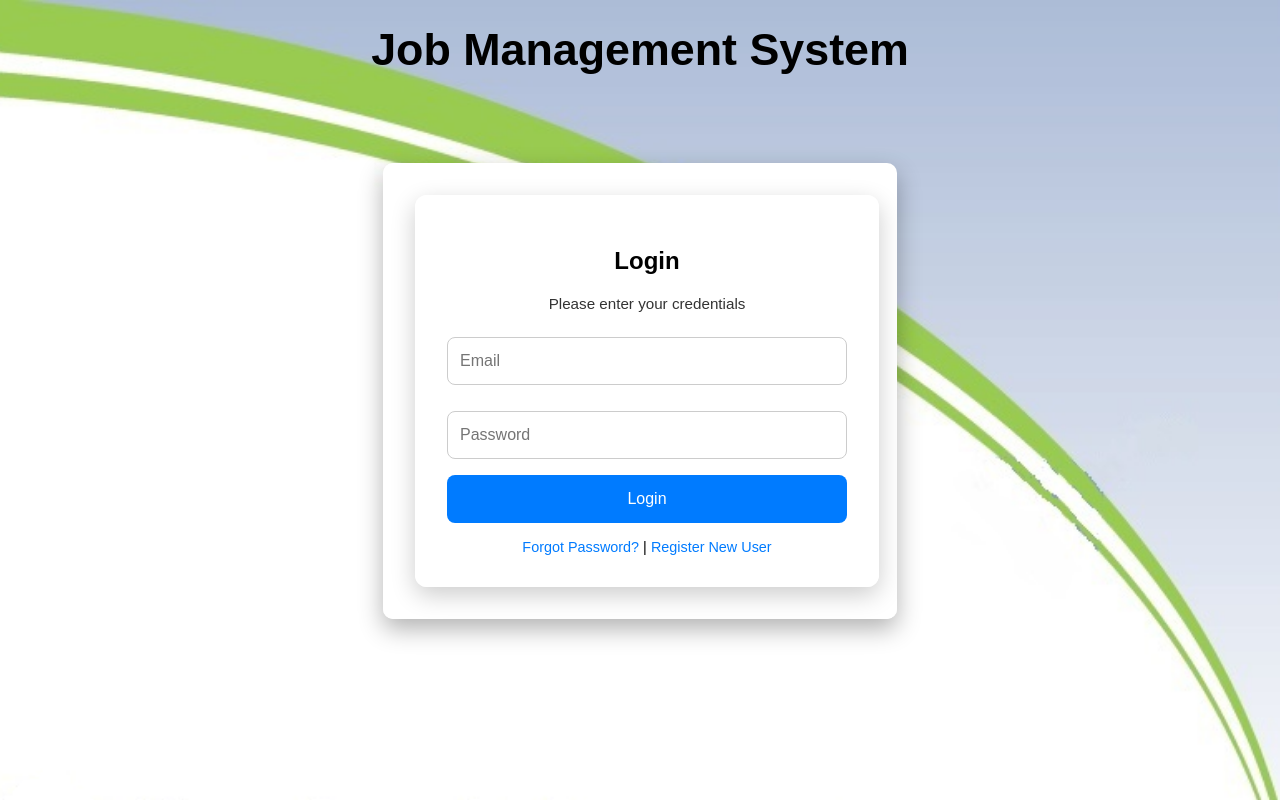
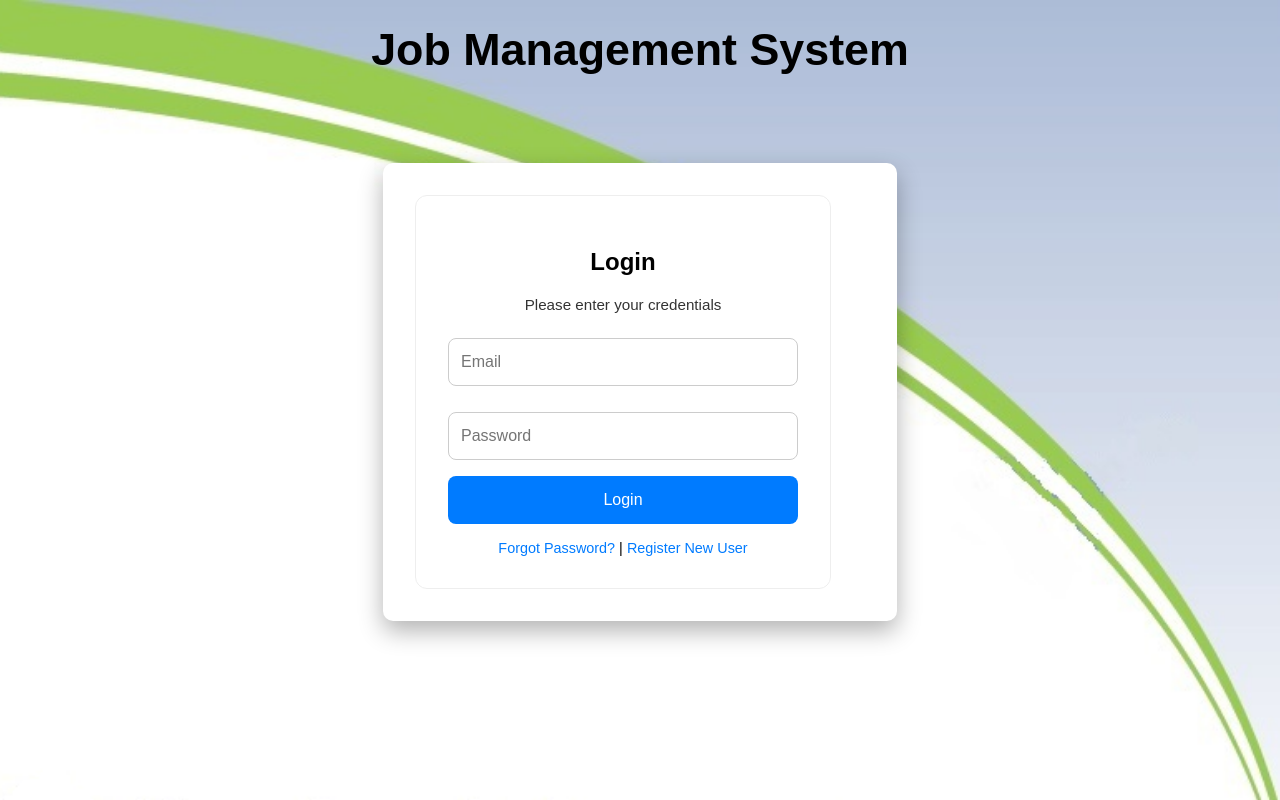
Before and after one commit to jlo128456/Job_mamagement, a React (Create React App) app in the folder frontend/: page /login in a window 1280 px wide. Built offline with nearby package versions, Linux system fonts and the light colour scheme; no server answers.

Commit message:
update frontend files

```diff
--- a/frontend/src/styles/style-login.css
+++ b/frontend/src/styles/style-login.css
@@ -7,24 +7,29 @@
   display: flex;
   justify-content: center;
   align-items: flex-start;
-  padding-top: 3rem; /* below header */
-  padding-bottom: 3rem;
-  min-height: calc(100vh - 60px); /* leave room for header/footer */
+  padding: 3rem 1rem; /* uses horizontal padding */
+  min-height: calc(100vh - 60px);
   width: 100%;
-  overflow: hidden;
+  max-width: 100vw;
+  overflow-x: hidden;
   box-sizing: border-box;
 }
 
 /* Login Form Styling */
 #loginForm {
-  background-color: rgba(255, 255, 255, 0.95);
+  background-color: rgba(255, 255, 255, 0.98);
   padding: 2rem;
   border-radius: 12px;
-  box-shadow: 0 8px 24px rgba(0, 0, 0, 0.2);
+  box-shadow: none; /* 👈 remove this if it exists */
   width: 100%;
-  max-width: 400px;
+  max-width: 350px;
   text-align: center;
+
+  /* NEW: subtle border and spacing for a sleek look */
+  border: 1px solid #eee;
+  transition: all 0.2s ease-in-out;
 }
+
 
 /* Inputs & Button */
 #loginForm input {
```
